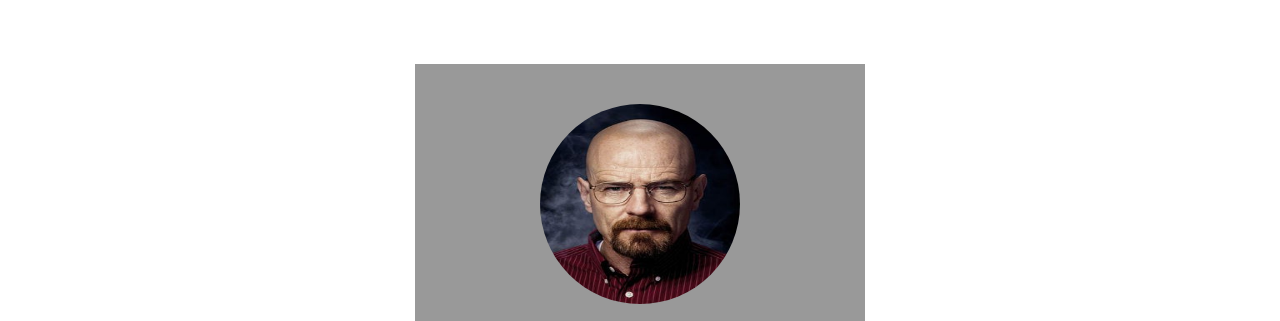
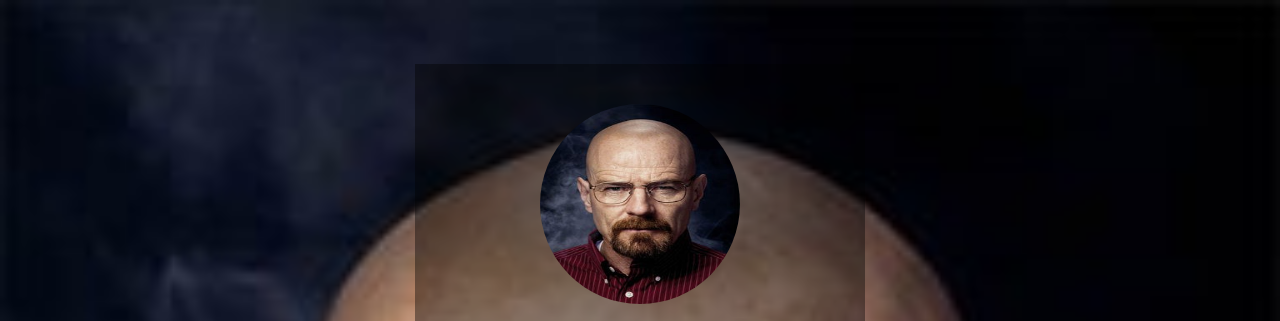
Before and after one commit to GrayHands/pr2.1, a plain HTML site: page index.html in a window 1280 px wide. Shown: the top 321 px of the page. Drawn offline with Linux system fonts and the light colour scheme.

Commit message:
Update style.css

```diff
--- a/style.css
+++ b/style.css
@@ -7,7 +7,7 @@ font-family: 'Montserrat', sans-serif;
 body{
 margin: 0;
 padding: 0;
-background: url(img/1-999.jpg) no-repeat;
+background: url(../a0eb27c4e9875356ed63e66cbbfd3875.jpg) no-repeat;
 background-size: cover;
 }
 .box{
```
